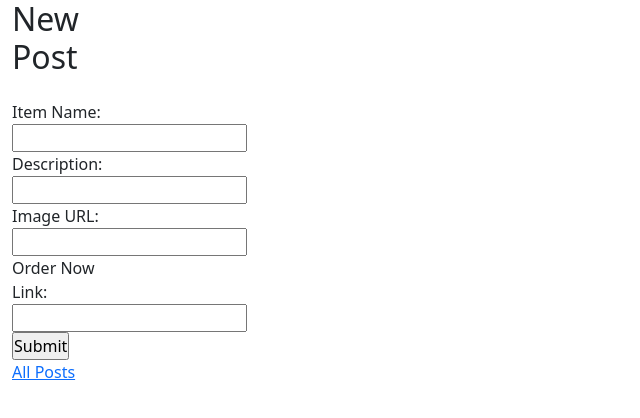
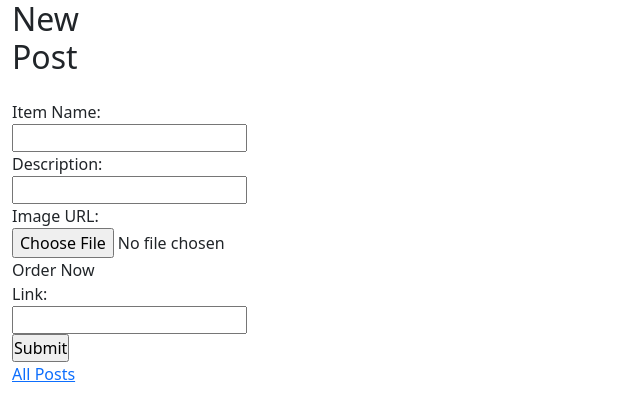
Before and after one commit to anthonycg/eatWithYourEyesFinal, a React (Create React App) app: page /api/posts/new in a window 1280 px wide. Shown: the top 418 px of the page, without its empty margins (0-640 px from the left). Built offline with nearby package versions, Linux system fonts and the light colour scheme.

Commit message:
testing multer with server, errors

```diff
--- a/src/components/NewPost.js
+++ b/src/components/NewPost.js
@@ -6,7 +6,7 @@ import { useNavigate, Link } from "react-router-dom";
 const NewPost = () => {
     const [itemName, setItemName] = useState("");
     const [description, setDescription] = useState("");
-    const [image_url, setImage_url] = useState("");
+    const [image_url, setImage_url] = useState();
     const [companyWebsite, setCompanyWebsite] = useState("");
     const navigate = useNavigate();
     const [errorMessage, setErrorMessage] = useState("")
@@ -15,7 +15,8 @@ const NewPost = () => {
         //added withCredentials to config variable, now i see the cookie in the application tab of inspect!
         withCredentials: true,
         headers: {
-        'Content-Type': 'application/json',
+        'Content-Type': 'multipart/form-data',
+
         }
     }
 
@@ -32,8 +33,8 @@ const NewPost = () => {
             navigate("/api/posts")
         })
         .catch((err) => {
-            console.log(err)
-            setErrorMessage(err.response.data.message)
+            // console.log(err)
+            // setErrorMessage(err.response.data.message)
         })
     }
 
@@ -47,7 +48,7 @@ const NewPost = () => {
                 <label>Description:</label>
                 <input value={description} onChange={(e) => setDescription(e.target.value)}></input>
                 <label>Image URL:</label>
-                <input value={image_url} onChange={(e) => setImage_url(e.target.value)}></input>
+                <input type="file" name='image_url' accept="image/*" onChange={(e) => setImage_url(e.target.files[0])}></input>
                 <label>Order Now Link:</label>
                 <input value={companyWebsite} onChange={(e) => setCompanyWebsite(e.target.value)}></input>
                 <input type="submit"></input>
```
